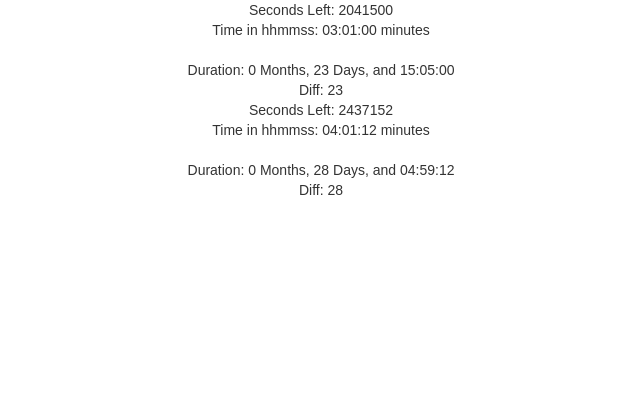
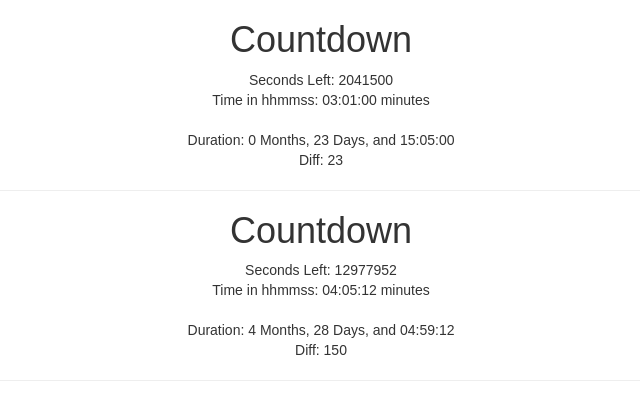
Before and after one commit to istrupin/responsive-countdowns, a React (Create React App) app: page / in a window 1280 px wide. Shown: the top 420 px of the page, without its empty margins (319-959 px from the left). Built offline with nearby package versions, Linux system fonts and the light colour scheme.

Commit message:
added some headers to differentiate countdowns

```diff
--- a/src/Components/CountdownList/Countdown_List.jsx
+++ b/src/Components/CountdownList/Countdown_List.jsx
@@ -5,7 +5,9 @@ function renderCountdowns(countdowns){
     return countdowns.map((cd) => {
         return (
             <div>
+                <h1>Countdown</h1>
                 <CountdownContainer targetDateTime={cd.targetDateTime} />
+            <hr/>
             </div>
         );
     });
--- a/src/Components/CountdownList/Countdown_List_Container.jsx
+++ b/src/Components/CountdownList/Countdown_List_Container.jsx
@@ -10,7 +10,7 @@ class CountdownListContainer extends Component {
                 targetDateTime: '2017-09-25 09:30:00'
             },
             {
-                targetDateTime: '2017-09-29 23:24:012'
+                targetDateTime: '2018-01-29 23:24:012'
             }]
         };
     }
```
Also changed, not shown: 1 other file (tests, documents, lock files or other folders).
